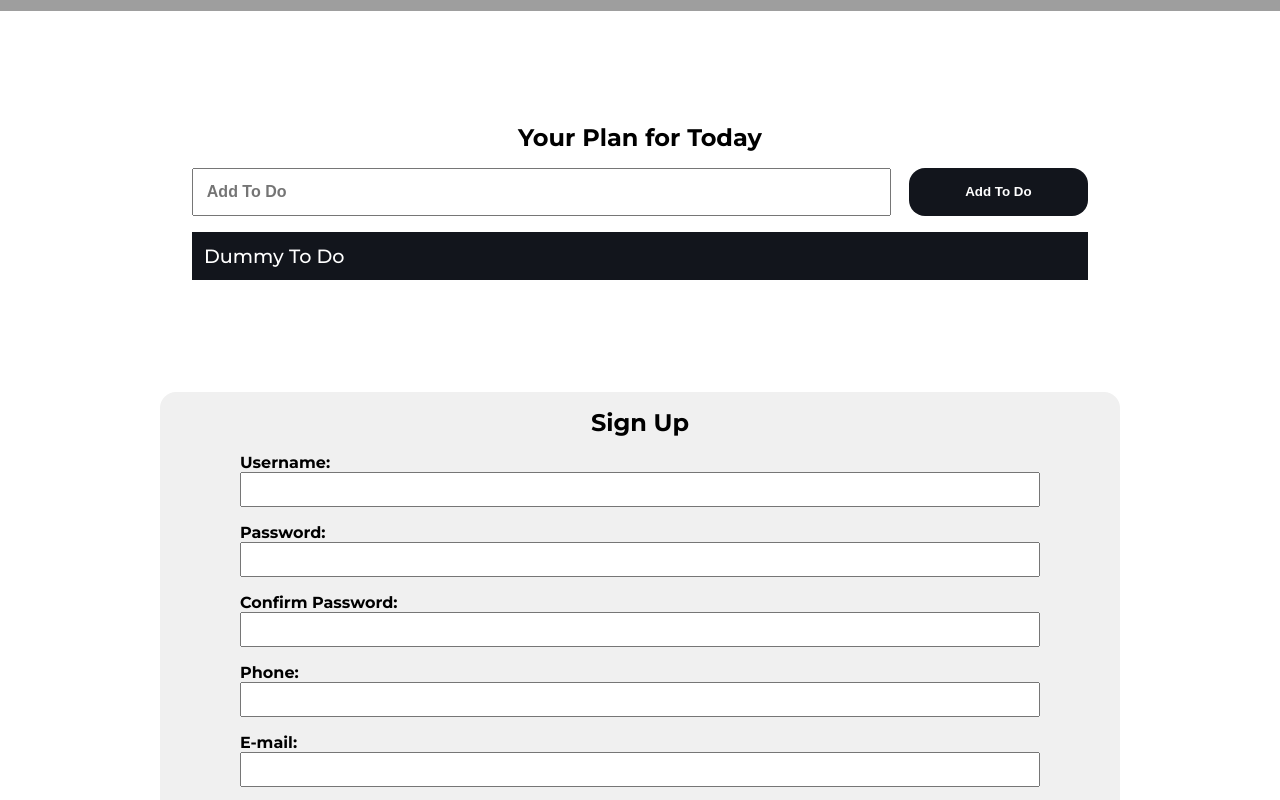
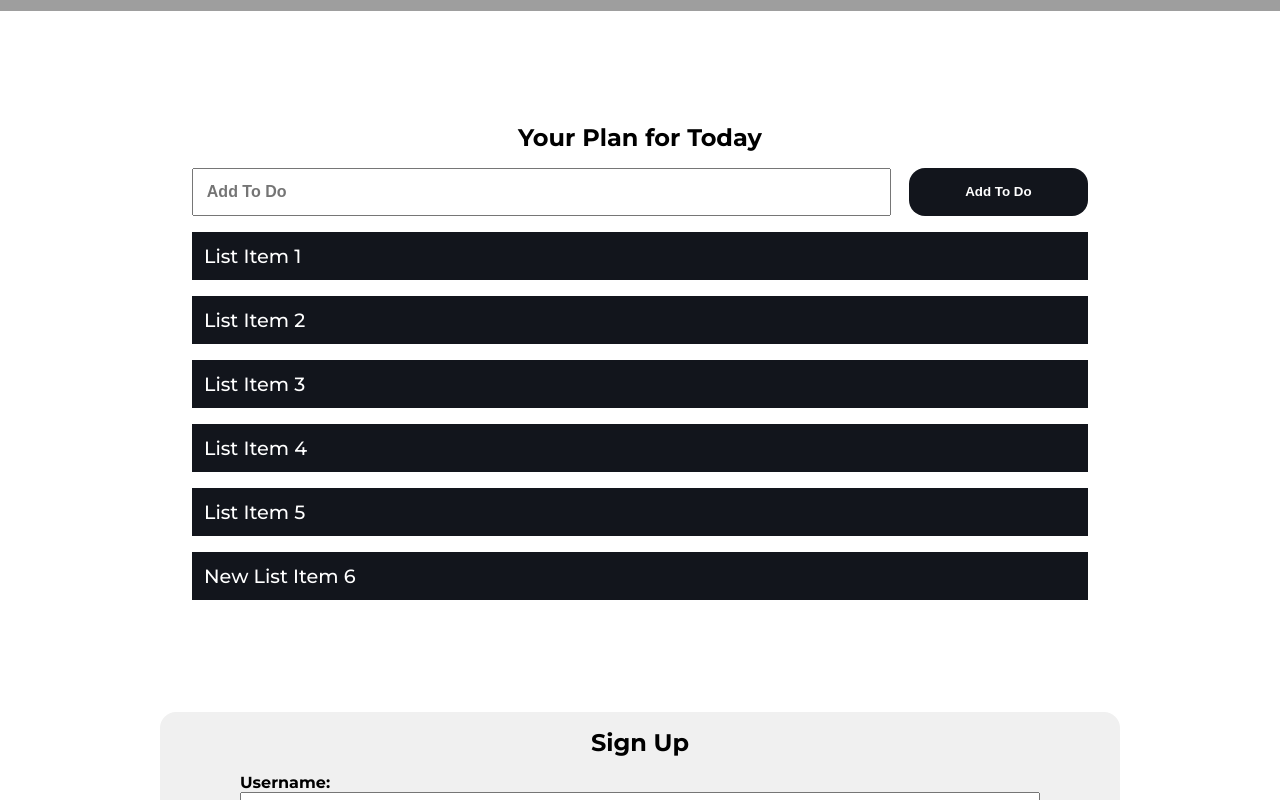
Before and after one commit to arpitgupta630/Javascript, a website: page DOM/index.html in a window 1280 px wide. Shown: the part 469-1269 px from the top of the page. Drawn offline with Linux system fonts and the light colour scheme; grey boxes are pictures that could not be loaded.

Commit message:
Static List vs Live List and Dimensions

```diff
--- a/DOM/dom.js
+++ b/DOM/dom.js
@@ -4,6 +4,8 @@
 //! Select element using get element by id: we can only select id by this
 const mainHeading = document.getElementById("main-heading");         // selecting element which has "main-heading" id
 // console.log(mainHeading);
+
+//! getElementsBy______ this give us Live List
 
 //! get multiple elements using getElements by class name:
 // const navItems = document.getElementsByClassName("nav-item")     // it will give HTMLCollection (an Array Like Object)
@@ -17,7 +19,7 @@ const mainHeading = document.getElementById("main-heading");         // selectin
 const header = document.querySelector(".header");            //selecting element which has "header" class
 // console.log(header);
 
-//! get multiple elements usig querySelectorAll:
+//! get multiple elements usig querySelectorAll: [It always Give us Static List]
 //* if we have multiple element with same class then it will give only first element
 // const navItem = document.querySelector(".nav-item");
 // console.log(navItem);
@@ -81,10 +83,10 @@ const headline = document.querySelector('.headline')
 
 //! Class List: to see how many classes are given to a particular tag
 const sectionToDo = document.querySelector('.section-todo')
-console.log(sectionToDo.classList)      // it give DOMTokenList(2) ["section-todo", "container", value: "section-signup container"]
+// console.log(sectionToDo.classList)      // it give DOMTokenList(2) ["section-todo", "container", value: "section-signup container"]
 sectionToDo.classList.add('bg-dark')
 sectionToDo.classList.remove('bg-dark')
-console.log(sectionToDo.classList.contains("container"));       // exist: True or False
+// console.log(sectionToDo.classList.contains("container"));       // exist: True or False
 sectionToDo.classList.toggle('bg-dark')             // if bg-dark enable it will get disable and vice-versa
 sectionToDo.classList.toggle('bg-dark')
 
@@ -140,3 +142,18 @@ const refrenceNode = document.querySelector(".dummy-li")
 // todoList.insertBefore(li, refrenceNode)         // insert before referenceNode
 // todoList.replaceChild(li, refrenceNode)         // replace refrenceNode with li
 // todoList.removeChild(refrenceNode)
+
+//! Static List v/s Live List
+// const todoListItems = document.querySelectorAll(".todo-list li")    //! this give us Static List: NodeList(5) [li, li, li, li, li]
+const todoListItems = todoList.getElementsByTagName("li")              //! this give us Live List: HTMLCollection(6) [li, li, li, li, li, li]
+const newListItem = document.createElement("li")
+newListItem.textContent = "New List Item 6"
+todoListItems[0].parentNode.append(newListItem)
+// console.log(todoListItems);
+
+//! getting dimension of an element
+const todoSection = document.querySelector(".section-todo")
+const todoSectionDimension = todoSection.getBoundingClientRect();
+// console.log(todoSectionDimension);
+
+//!
--- a/DOM/index.html
+++ b/DOM/index.html
@@ -31,8 +31,13 @@
             <input type="submit" value="Add To Do" class="btn">
         </form>
         <ul class="todo-list">
-            <li>To do 0</li>
-            <li class="dummy-li">Dummy To Do</li>
+            <!-- <li>To do 0</li> -->
+            <!-- <li class="dummy-li">Dummy To Do</li> -->
+            <li>List Item 1</li>
+            <li>List Item 2</li>
+            <li>List Item 3</li>
+            <li>List Item 4</li>
+            <li>List Item 5</li>
         </ul>
     </section>
     <section class="section-signup container">
```
